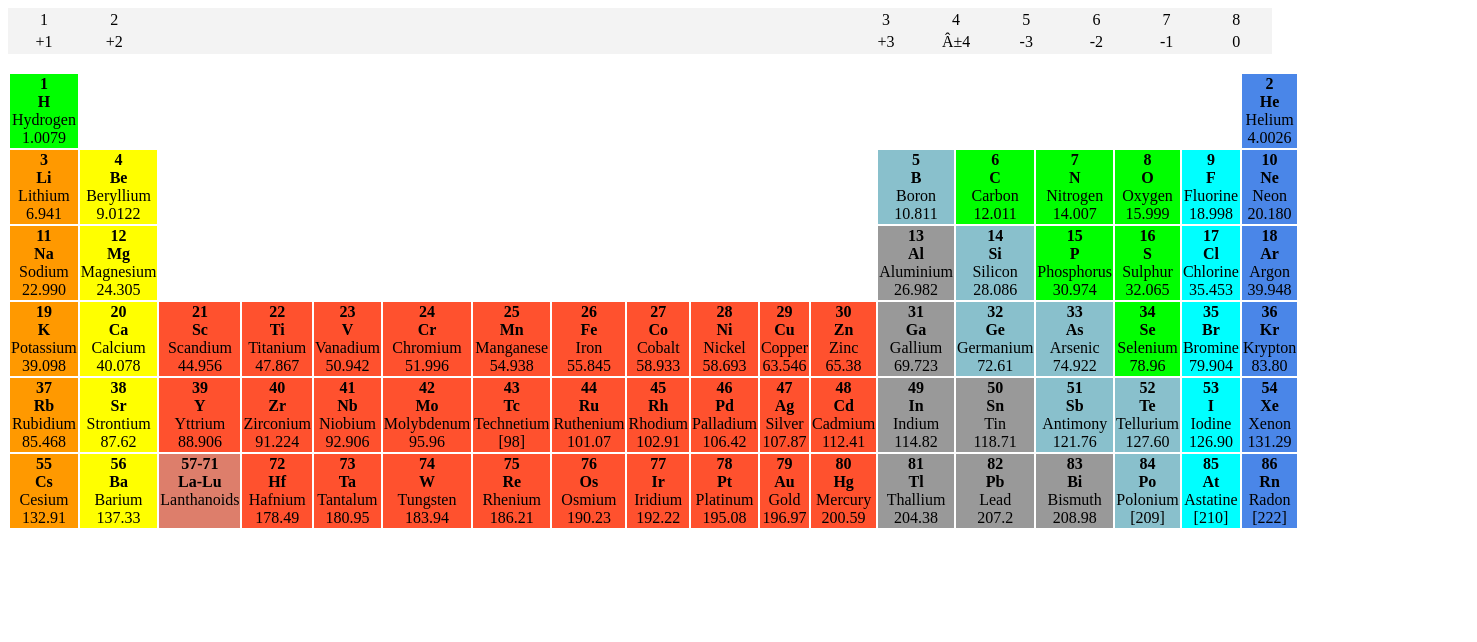
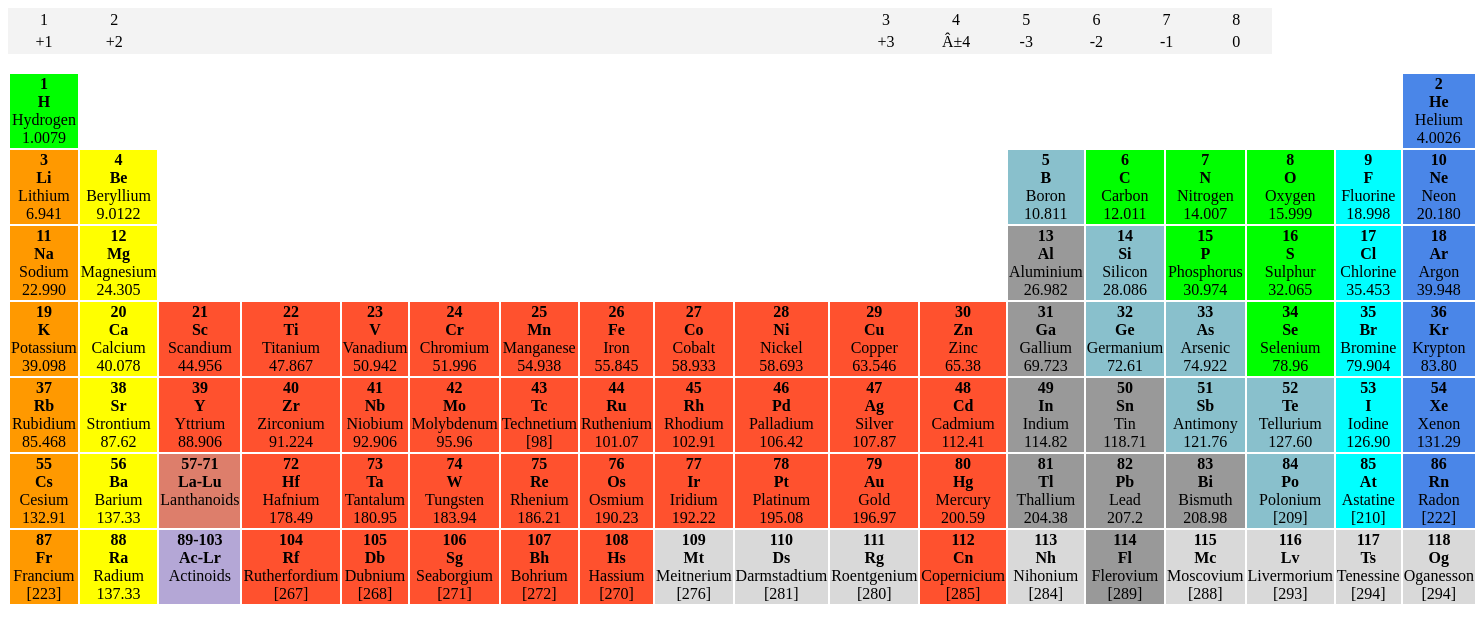
Before and after one commit to totallyhuman/Periodic-Table, a plain HTML site: page index.html in a window 1280 px wide. Shown: the whole page, 1477 px wide, since content can reach past the window. Drawn offline with Linux system fonts and the light colour scheme.

Commit message:
Seven rows complete, README updated

```diff
--- a/index.html
+++ b/index.html
@@ -426,6 +426,80 @@
 				<b>Rn</b> <br>Radon<br>[222]<br>
 			</td>
 		</tr>
+		<tr>
+			<td style="background-color: #ff9900; width: 5.56%;">
+				<b>87</b> <br>
+				<b>Fr</b> <br>Francium<br>[223]<br>
+			</td>
+			<td style="background-color: #ffff00; width: 5.56%;">
+				<b>88</b> <br>
+				<b>Ra</b> <br>Radium<br>137.33<br>
+			</td>
+			<td style="background-color: #b4a7d6; width: 5.56%;">
+				<b>89-103</b> <br>
+				<b>Ac-Lr</b> <br>Actinoids<br> <br>
+			</td>
+			<td style="background-color: #ff512e; width: 5.56%;">
+				<b>104</b> <br>
+				<b>Rf</b> <br>Rutherfordium<br>[267]<br>
+			</td>
+			<td style="background-color: #ff512e; width: 5.56%;">
+				<b>105</b> <br>
+				<b>Db</b> <br>Dubnium<br>[268]<br>
+			</td>
+			<td style="background-color: #ff512e; width: 5.56%;">
+				<b>106</b> <br>
+				<b>Sg</b> <br>Seaborgium<br>[271]<br>
+			</td>
+			<td style="background-color: #ff512e; width: 5.56%;">
+				<b>107</b> <br>
+				<b>Bh</b> <br>Bohrium<br>[272]<br>
+			</td>
+			<td style="background-color: #ff512e; width: 5.56%;">
+				<b>108</b> <br>
+				<b>Hs</b> <br>Hassium<br>[270]<br>
+			</td>
+			<td style="background-color: #d9d9d9; width: 5.56%;">
+				<b>109</b> <br>
+				<b>Mt</b> <br>Meitnerium<br>[276]<br>
+			</td>
+			<td style="background-color: #d9d9d9; width: 5.56%;">
+				<b>110</b> <br>
+				<b>Ds</b> <br>Darmstadtium<br>[281]<br>
+			</td>
+			<td style="background-color: #d9d9d9; width: 5.56%;">
+				<b>111</b> <br>
+				<b>Rg</b> <br>Roentgenium<br>[280]<br>
+			</td>
+			<td style="background-color: #ff512e; width: 5.56%;">
+				<b>112</b> <br>
+				<b>Cn</b> <br>Copernicium<br>[285]<br>
+			</td>
+			<td style="background-color: #d9d9d9; width: 5.56%;">
+				<b>113</b> <br>
+				<b>Nh</b> <br>Nihonium<br>[284]<br>
+			</td>
+			<td style="background-color: #999999; width: 5.56%;">
+				<b>114</b> <br>
+				<b>Fl</b> <br>Flerovium<br>[289]<br>
+			</td>
+			<td style="background-color: #d9d9d9; width: 5.56%;">
+				<b>115</b></b> <br>
+				<b>Mc</b> <br>Moscovium<br>[288]<br>
+			</td>
+			<td style="background-color: #d9d9d9; width: 5.56%;">
+				<b>116</b></b> <br>
+				<b>Lv</b> <br>Livermorium<br>[293]<br>
+			</td>
+			<td style="background-color: #d9d9d9; width: 5.56%;">
+				<b>117</b> <br>
+				<b>Ts</b> <br>Tenessine<br>[294]<br>
+			</td>
+			<td style="background-color: #d9d9d9; width: 5.56%;">
+				<b>118</b> <br>
+				<b>Og</b> <br>Oganesson<br>[294]<br>
+			</td>
+		</tr>
 	</table>
 </body>
 
```
Also changed, not shown: 1 other file.
